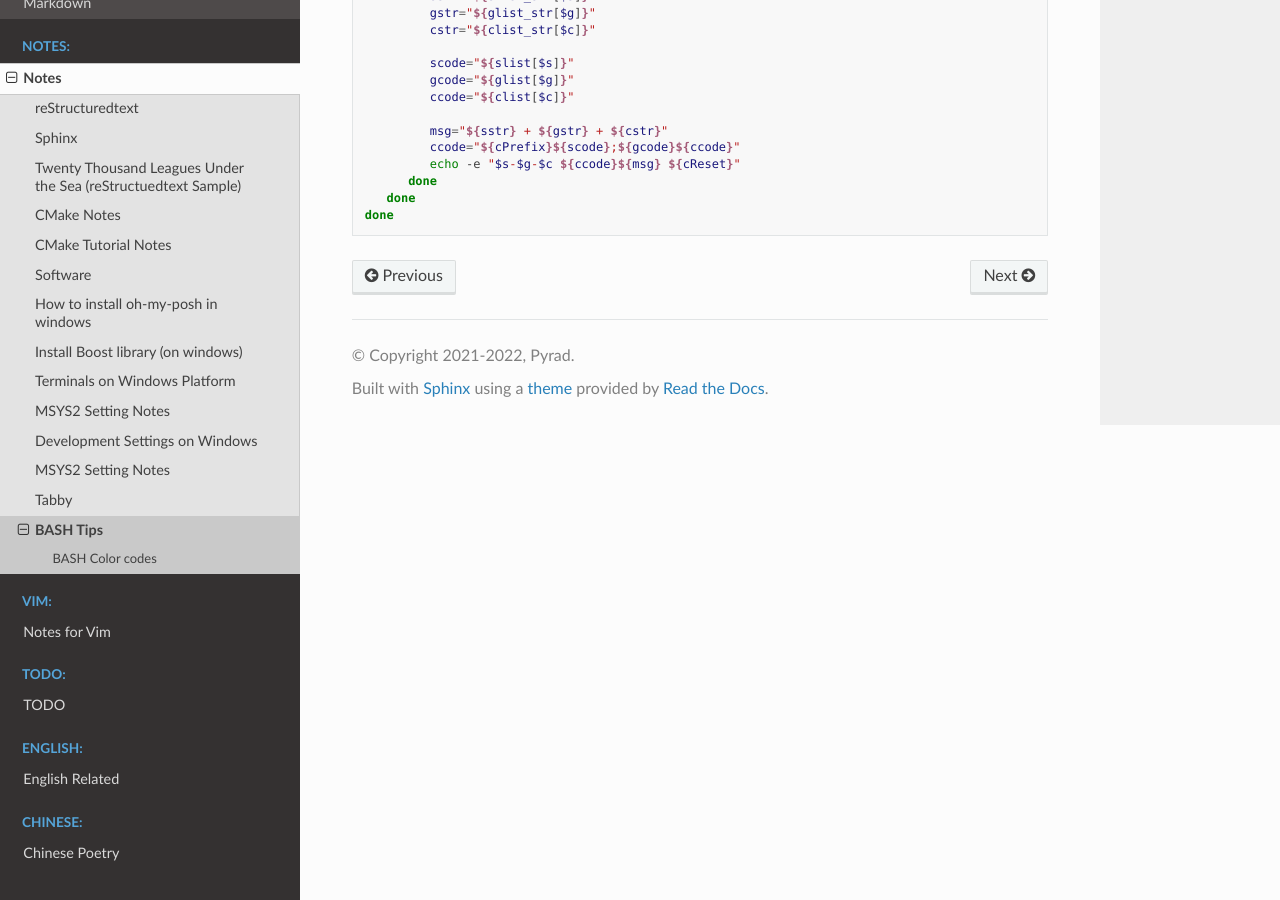
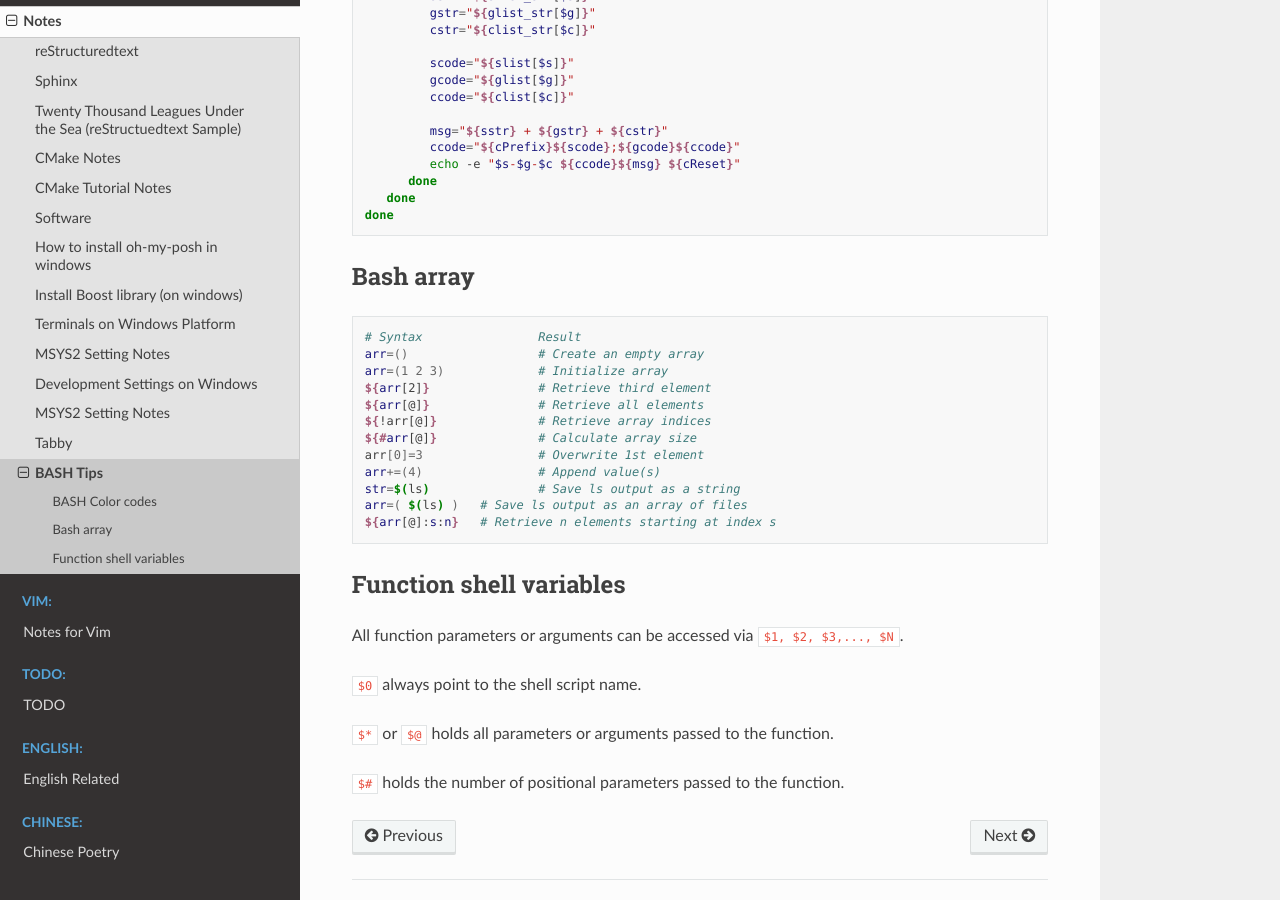
Before and after one commit to Pyrad/pyradnotes, a Sphinx documentation site: the page built from source/Notes/bash.md, in a window 1280 px wide and 900 px high, scrolled down 1380 px. Built offline with Sphinx 7.4.7 and the Read the Docs theme 2.0.0, drawn with Linux system fonts in a browser that asks for light colours.

Commit message:
Bash array and function
Basic operations of bash array

Access to function arguments

````diff
--- a/source/Notes/bash.md
+++ b/source/Notes/bash.md
@@ -90,3 +90,34 @@ for (( s = 0; s < snum; s++ )) do
 done
 
 ```
+
+
+
+## Bash array
+
+```bash
+# Syntax		Result
+arr=()			# Create an empty array
+arr=(1 2 3)		# Initialize array
+${arr[2]}		# Retrieve third element
+${arr[@]}		# Retrieve all elements
+${!arr[@]}		# Retrieve array indices
+${#arr[@]}		# Calculate array size
+arr[0]=3		# Overwrite 1st element
+arr+=(4)		# Append value(s)
+str=$(ls)		# Save ls output as a string
+arr=( $(ls) )	# Save ls output as an array of files
+${arr[@]:s:n}	# Retrieve n elements starting at index s
+```
+
+
+
+## Function shell variables
+
+All function parameters or arguments can be accessed via `$1, $2, $3,..., $N`.
+
+`$0` always point to the shell script name.
+
+`$*` or `$@` holds all parameters or arguments passed to the function.
+
+`$#` holds the number of positional parameters passed to the function.
````
